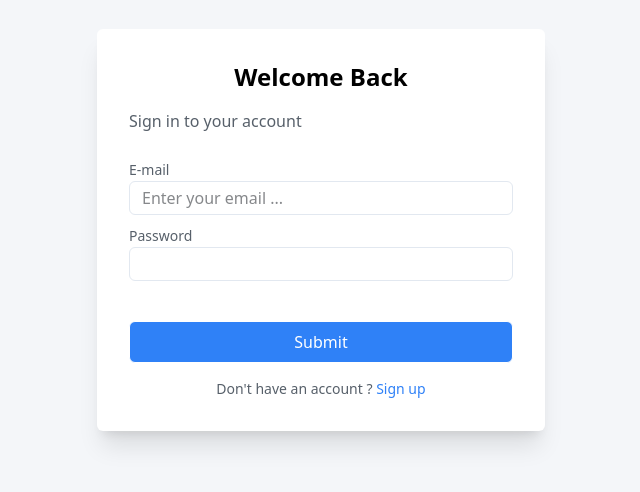
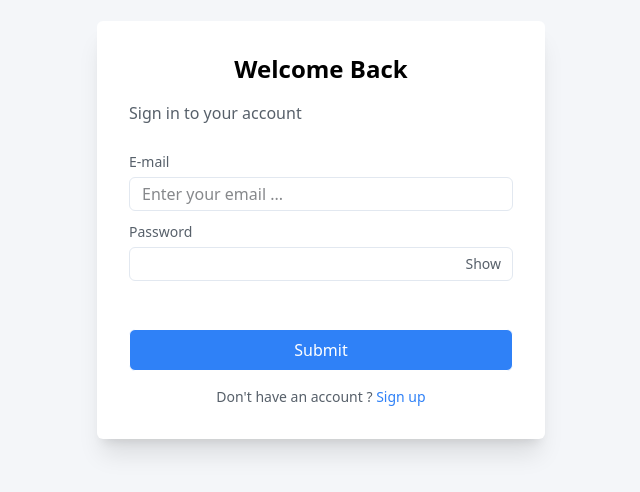
Before and after one commit to BahaaShk/kanaban-job-tracker, a Next.js app: page /login in a window 1280 px wide. Shown: the part 170-662 px from the top of the page, without its empty margins (319-959 px from the left). Built offline with nearby package versions, Linux system fonts and the light colour scheme.

Commit message:
added show/hide to password field

```diff
--- a/app/(auth)/login/page.tsx
+++ b/app/(auth)/login/page.tsx
@@ -7,6 +7,11 @@ import Link from "next/link";
 const LoginPage = () => {
   const [errorMsg, setErrorMsg] = useState<string | null>(null);
   const [isPending, startTransition] = useTransition();
+  const [showPassword, setShowPassword] = useState<boolean>(false);
+
+ const togglePasswordVisibility = () => {
+  setShowPassword((prev) => !prev);
+};
 
   const handleSubmit = (formData: FormData) => {
     startTransition(async () => {
@@ -26,20 +31,45 @@ const LoginPage = () => {
         <form action={handleSubmit} className="mt-4 flex flex-col">
           {/* Email */}
           <div className=" mb-2">
-          <label htmlFor="email" className="text-sm font-medium text-text-secondary mb-2">E-mail</label>
+            <label
+              htmlFor="email"
+              className="text-sm font-medium text-text-secondary"
+            >
+              E-mail
+            </label>
             <input
               type="email"
-            className="border px-3 w-full border-border bg-surface py-1 rounded-md focus:outline-none focus:ring-2 text-text-primary"
+              className="border px-3 w-full border-border bg-surface py-1 rounded-md focus:outline-none focus:ring-2 text-text-primary mt-1"
               name="email"
               required
               placeholder="Enter your email ..."
             />
           </div>
           {/* Password */}
-            <div className=" mb-2">
+          <div className=" mb-4"
+      >
+            <label
+              htmlFor="password"
+              className="text-sm font-medium text-text-secondary"
+            >
+              Password
+            </label>
+            <div className="relative mt-1">
 
-          <label htmlFor="password" className="text-sm font-medium text-text-secondary mb-1">Password</label>
-          <input type="password" className="border px-3 w-full border-border bg-surface py-1 rounded-md focus:outline-none focus:ring-2 text-text-primary" name="password" />
+            <input
+              type={showPassword ? "text" : "password"}
+              required
+              className="border w-full pl-3 pr-14 border-border bg-surface py-1 rounded-md focus:outline-none focus:ring-2 text-text-primary"
+              name="password"
+              />
+            <button
+      type="button"
+      className="absolute inset-y-0 right-0 flex items-center pr-3 text-sm text-text-secondary hover:text-text-primary focus:outline-none cursor-pointer"
+      onClick={togglePasswordVisibility}
+    >
+      {showPassword ? "Hide" : "Show"}
+    </button>
+              </div>
           </div>
           {/* error message  */}
           {errorMsg && <p className="text-danger text-sm mt-1">{errorMsg}</p>}
```
Lines whose indentation alone changed are shown as unchanged.
